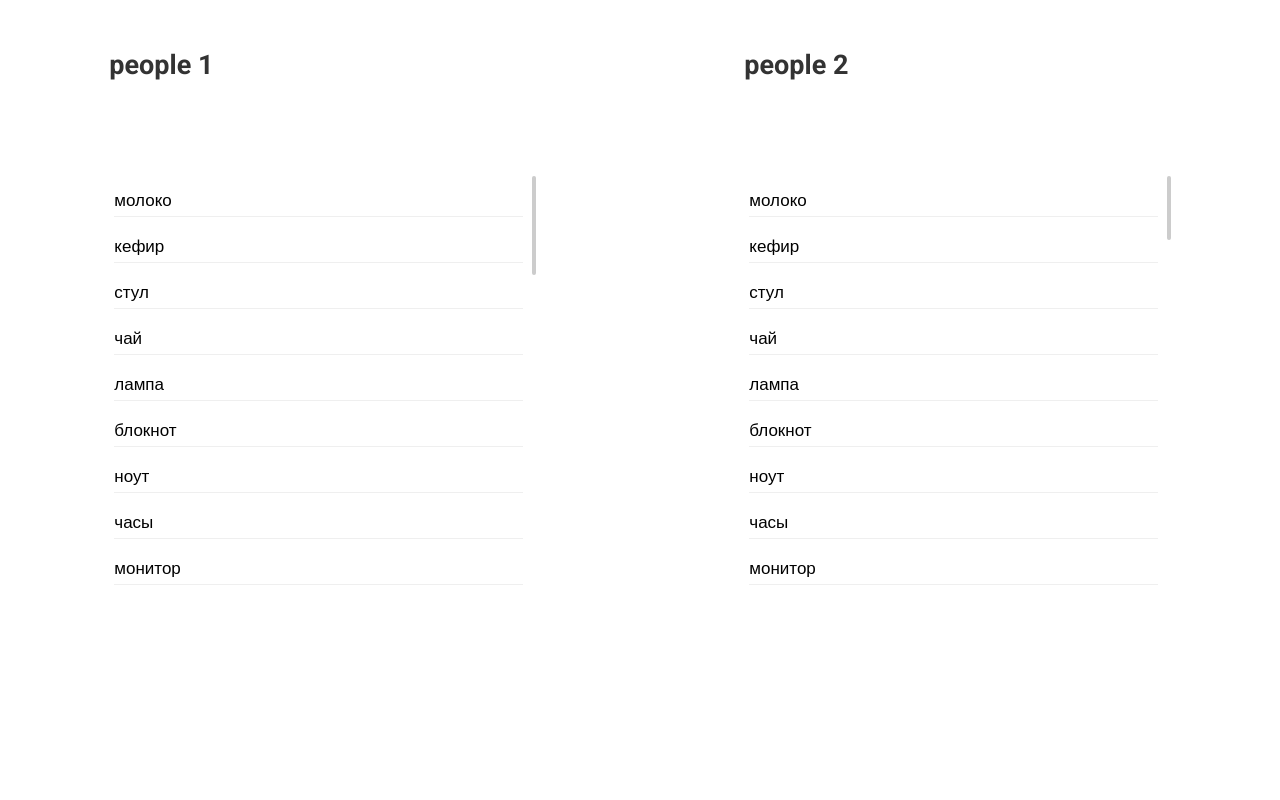
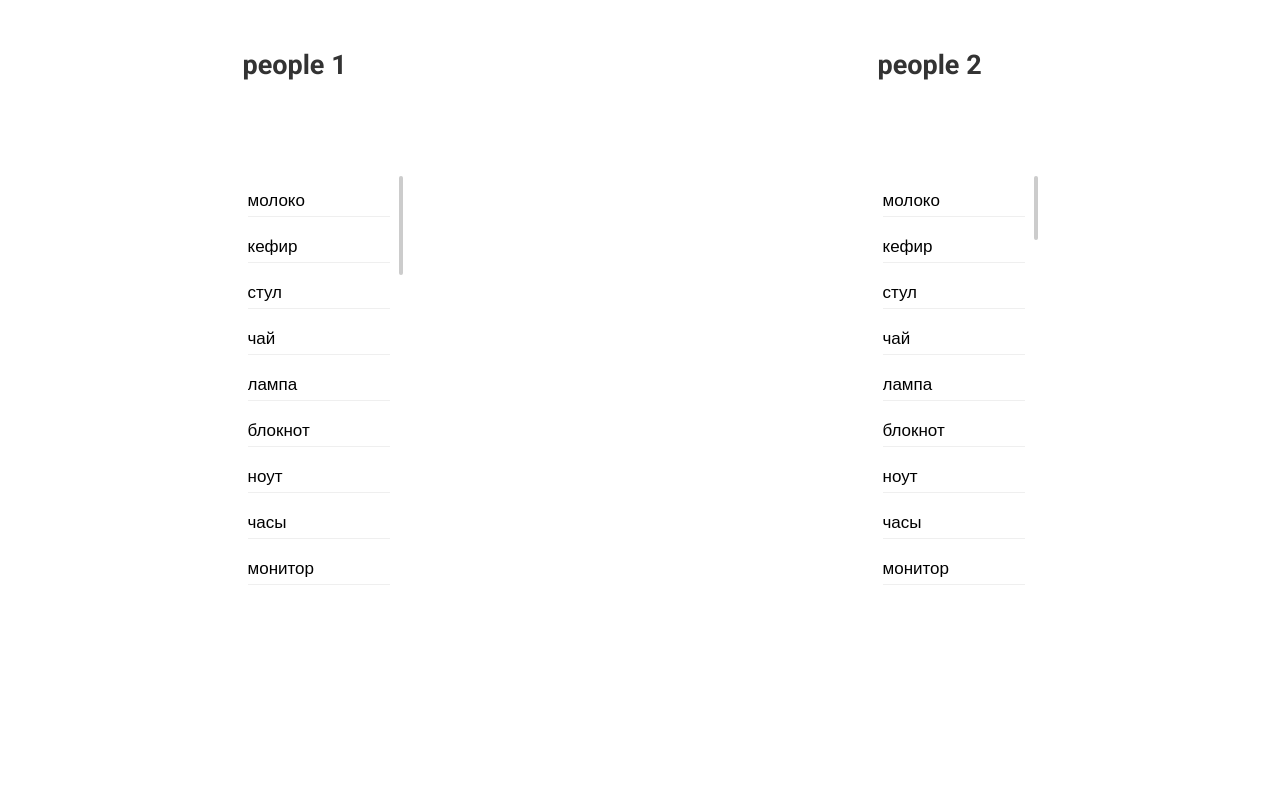
Before and after one commit to MaxBasharin/list-comparison, a plain HTML site: page index.html in a window 1280 px wide. Drawn offline with Linux system fonts and the light colour scheme.

Commit message:
ширина container

```diff
--- a/style.css
+++ b/style.css
@@ -76,7 +76,7 @@ body,
 
 /* content */
 .container {
-	width: calc(var(--index) * 20.5);
+	width: 160px;
 	height: 580px;
 	position: relative;
 	background: #fff;
```
